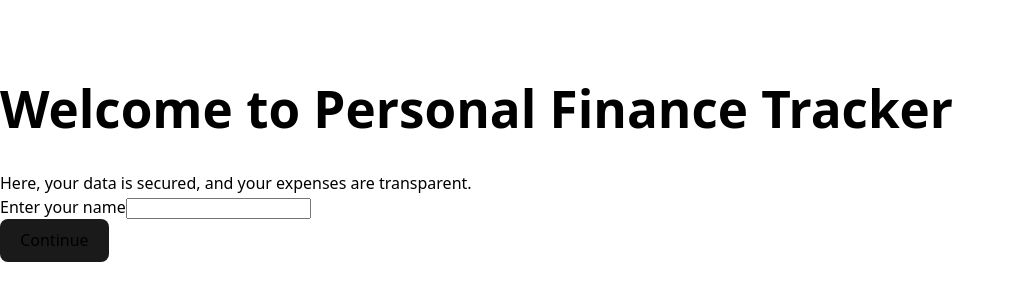
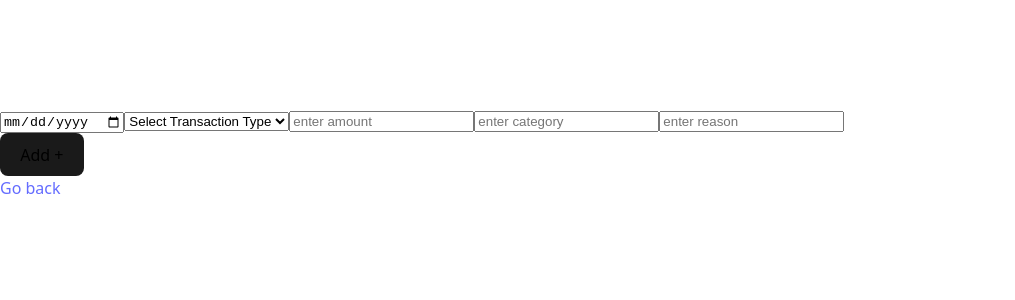
Before and after one commit to Isaacc20/isaacfinancetracker.github.io, a React (Vite) app: page /add-transaction in a window 1280 px wide. Shown: the part 246-546 px from the top of the page, without its empty margins (0-1015 px from the left). Built offline with nearby package versions, Linux system fonts and the light colour scheme.

Commit message:
add transaction

```diff
--- /dev/null
+++ b/src/Add.tsx
@@ -0,0 +1,53 @@
+import React, { useState } from 'react'
+import { Link } from 'react-router-dom'
+import DB from './components/UserData'
+
+const Add = () => {
+    const [date, setDate] = useState('')
+    const [type, setType] = useState<'credit' | 'debit'>('credit')
+    const [amount, setAmount] = useState(0)
+    const [category, setCategory] = useState('')
+    const [reason, setReason] = useState('')
+
+    const user = new DB
+
+    const transaction = {
+        date,
+        type,
+        amount,
+        category,
+        reason
+    }
+
+    const addTrac = user.addTransaction
+
+    const changeType = (type: string) => {
+        if (type === 'credit') {
+            setType(type)
+        } else if (type === 'debit') {
+            setType(type)
+        }
+    }
+
+    return (
+        <>
+            <form className='d-flex flex-column' action="">
+                <div>
+                    <input onChange={(e) => setDate(e.target.value)} name='date' type="date" placeholder='enter date' />
+                    <select onChange={(e) => changeType(e.target.value)} name="type" id="">
+                        <option value="">Select Transaction Type</option>
+                        <option value="credit">Credit</option>
+                        <option value="debit">Debit</option>
+                    </select>
+                    <input onChange={(e) => setAmount(+e.target.value)} name='amount' type="number" placeholder='enter amount' />
+                    <input onChange={(e) => setCategory(e.target.value)} name='category' type="text" placeholder='enter category' />
+                    <input onChange={(e) => setReason(e.target.value)} name='reason' type="text" placeholder='enter reason' />
+                </div>
+                <button onClick={() => addTrac(transaction)}>Add +</button>
+            </form>
+            <Link to={'/'}>Go back</Link>
+        </>
+    )
+}
+
+export default Add
--- a/src/main.tsx
+++ b/src/main.tsx
@@ -3,17 +3,16 @@ import { createRoot } from 'react-dom/client'
 import './index.css'
 import App from './App.tsx'
 import { BrowserRouter, Route, Routes } from 'react-router-dom'
-import Add from './pages/Add.tsx'
+import Add from './Add.tsx'
 
 createRoot(document.getElementById('root')!).render(
   <StrictMode>
     <BrowserRouter>
       {/* <Router> */}
-        <Routes>
-        <Route path='/' element={<App/>} >
-        <Route path='/add-transaction' element={<Add />} />
-        </Route>
-        </Routes>
+      <Routes>
+        <Route path='/' element={<App />} />
+          <Route path='/add-transaction' element={<Add />} />
+      </Routes>
       {/* </Router> */}
     </BrowserRouter>
   </StrictMode>,
--- a/src/pages/Add.tsx
+++ /dev/null
@@ -1,30 +0,0 @@
-import React, { useState } from 'react'
-import { Link } from 'react-router-dom'
-import DB from '../components/UserData'
-
-const Add = () => {
-    const [date, setDate] = useState('')
-    const [type, setType] = useState('')
-    const [amount, setAmount] = useState(0)
-    const [category, setCategory] = useState('')
-    const [reason, setReason] = useState('')
-
-    const user = new DB
-
-    const addTrac = user.addTransaction()
-  return (
-    <>
-        <form className='d-flex flex-column' action="">
-            <input name='date' type="date" placeholder='enter date' />
-            <input name='type' type="text" placeholder='enter type' />
-            <input name='amount' type="number" placeholder='enter amount'/>
-            <input name='category' type="text" placeholder='enter category'/>
-            <input name='reason' type="text" placeholder='enter reason'/>
-            <button onClick={()=>addTrac()}>Add +</button>
-        </form>
-        <Link to={'/'}>Go back</Link>
-    </>
-  )
-}
-
-export default Add
```
